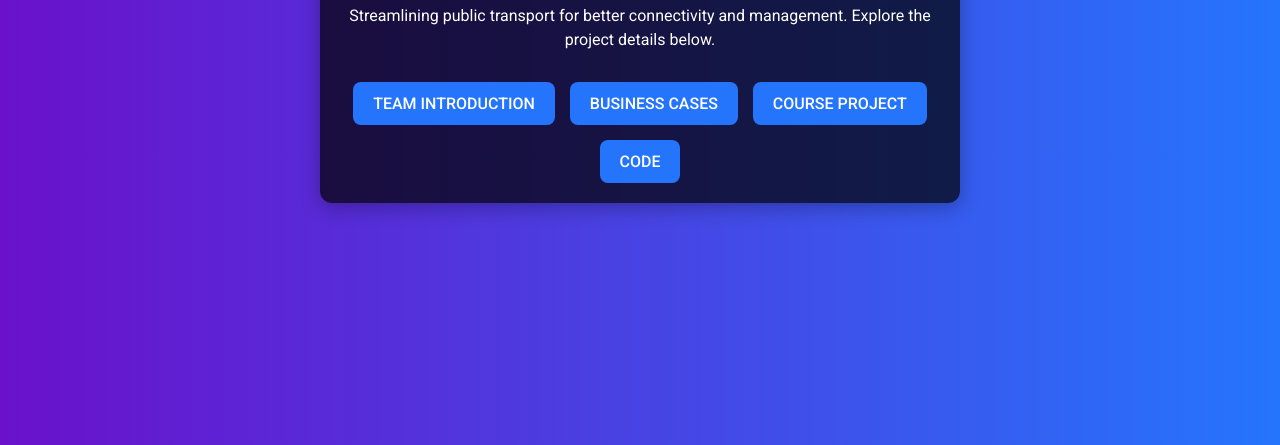
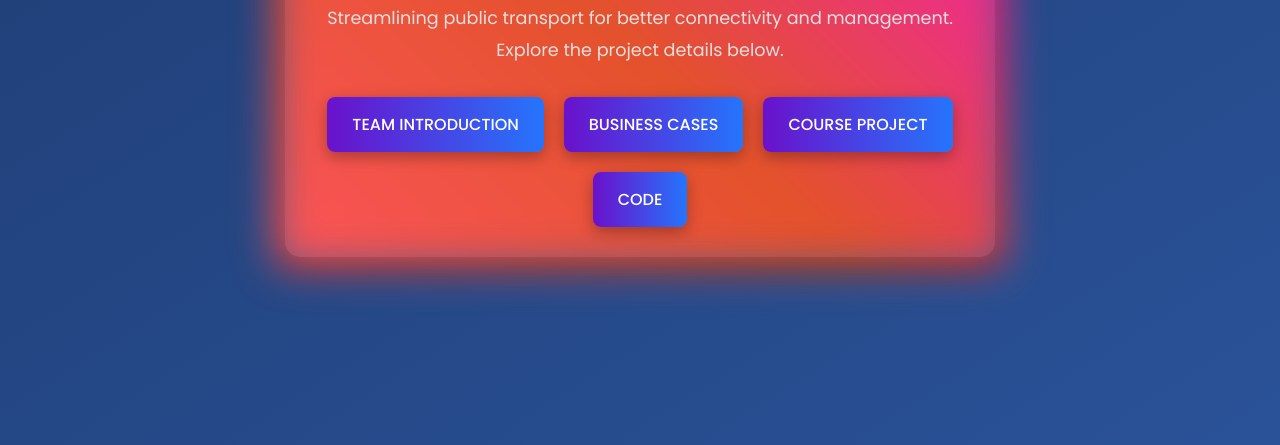
Before and after one commit to AnirudhZalki/DAA_portfolio, a plain HTML site: page index.html in a window 1280 px wide. Shown: the part 355-800 px from the top of the page. Drawn offline with Linux system fonts and the light colour scheme.

Commit message:
Update index.html

```diff
--- a/index.html
+++ b/index.html
@@ -4,65 +4,106 @@
     <meta charset="UTF-8">
     <meta name="viewport" content="width=device-width, initial-scale=1.0">
     <title>Efficient Public Transport Management System</title>
-    <link href="https://fonts.googleapis.com/css2?family=Roboto:wght@400;500;700&display=swap" rel="stylesheet">
+    <link href="https://fonts.googleapis.com/css2?family=Poppins:wght@400;500;700&display=swap" rel="stylesheet">
     <style>
         body {
             margin: 0;
-            font-family: 'Roboto', sans-serif;
-            background: linear-gradient(to right, #6a11cb, #2575fc);
+            font-family: 'Poppins', sans-serif;
+            background: linear-gradient(to bottom right, #1e3c72, #2a5298);
             color: #fff;
             display: flex;
             justify-content: center;
             align-items: center;
             height: 100vh;
+            overflow: hidden;
         }
 
         .container {
             text-align: center;
-            max-width: 600px;
-            padding: 20px;
-            border-radius: 12px;
-            background: rgba(0, 0, 0, 0.7);
-            box-shadow: 0 4px 20px rgba(0, 0, 0, 0.3);
+            max-width: 650px;
+            padding: 30px;
+            border-radius: 15px;
+            background: rgba(255, 255, 255, 0.1);
+            box-shadow: 0 10px 30px rgba(0, 0, 0, 0.5);
+            backdrop-filter: blur(10px);
+            position: relative;
+        }
+
+        .container::before {
+            content: '';
+            position: absolute;
+            top: -10px;
+            right: -10px;
+            bottom: -10px;
+            left: -10px;
+            background: linear-gradient(45deg, #fb545a, #e3522a, #f11eb5);
+            z-index: -1;
+            filter: blur(20px);
+            border-radius: 15px;
         }
 
         .title {
-            font-size: 2rem;
+            font-size: 2.5rem;
             margin-bottom: 20px;
             text-transform: uppercase;
             font-weight: 700;
+            letter-spacing: 2px;
+            color: #f8f9fa;
         }
 
         .description {
-            font-size: 1rem;
+            font-size: 1.1rem;
             margin-bottom: 30px;
-            line-height: 1.5;
+            line-height: 1.8;
+            color: #e0e0e0;
         }
 
         .buttons {
             display: flex;
             flex-wrap: wrap;
-            gap: 15px;
+            gap: 20px;
             justify-content: center;
         }
 
         .button {
-            background-color: #2575fc;
+            background: linear-gradient(90deg, #6a11cb, #2575fc);
             color: #fff;
             font-size: 1rem;
             font-weight: 500;
             text-transform: uppercase;
-            padding: 12px 20px;
+            padding: 15px 25px;
             border: none;
             border-radius: 8px;
             cursor: pointer;
-            transition: background-color 0.3s ease, transform 0.2s ease;
+            transition: transform 0.3s ease, box-shadow 0.3s ease;
             text-decoration: none;
+            display: inline-block;
+            box-shadow: 0 5px 15px rgba(0, 0, 0, 0.3);
         }
 
         .button:hover {
-            background-color: #6a11cb;
-            transform: scale(1.1);
+            transform: translateY(-5px);
+            box-shadow: 0 10px 20px rgba(0, 0, 0, 0.4);
+        }
+
+        .button:active {
+            transform: translateY(0);
+            box-shadow: 0 5px 15px rgba(0, 0, 0, 0.3);
+        }
+
+        @media (max-width: 768px) {
+            .title {
+                font-size: 2rem;
+            }
+
+            .description {
+                font-size: 1rem;
+            }
+
+            .button {
+                font-size: 0.9rem;
+                padding: 12px 20px;
+            }
         }
     </style>
 </head>
```
